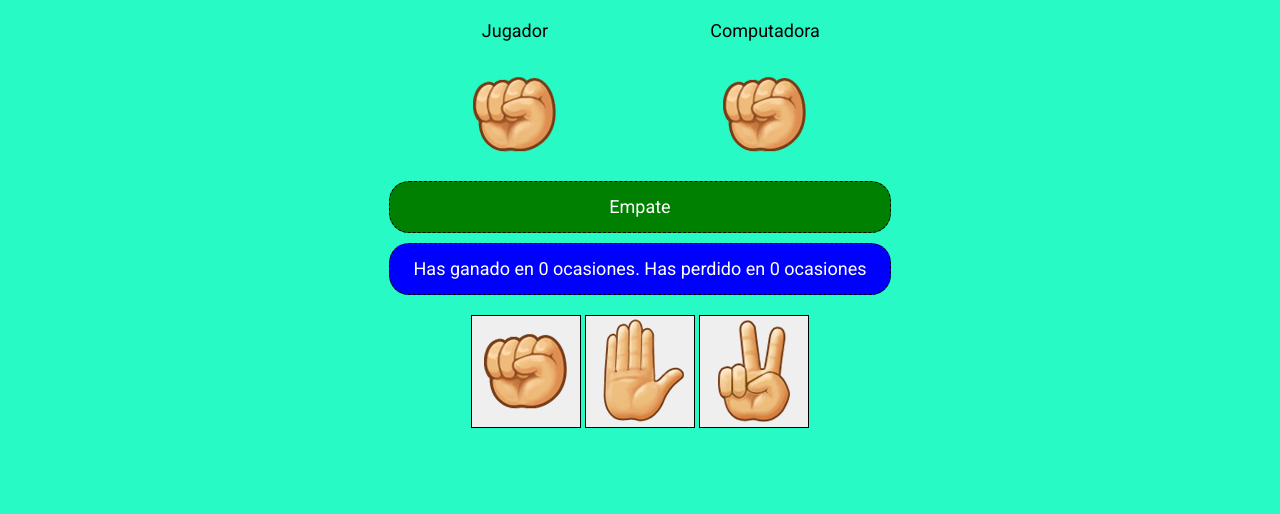
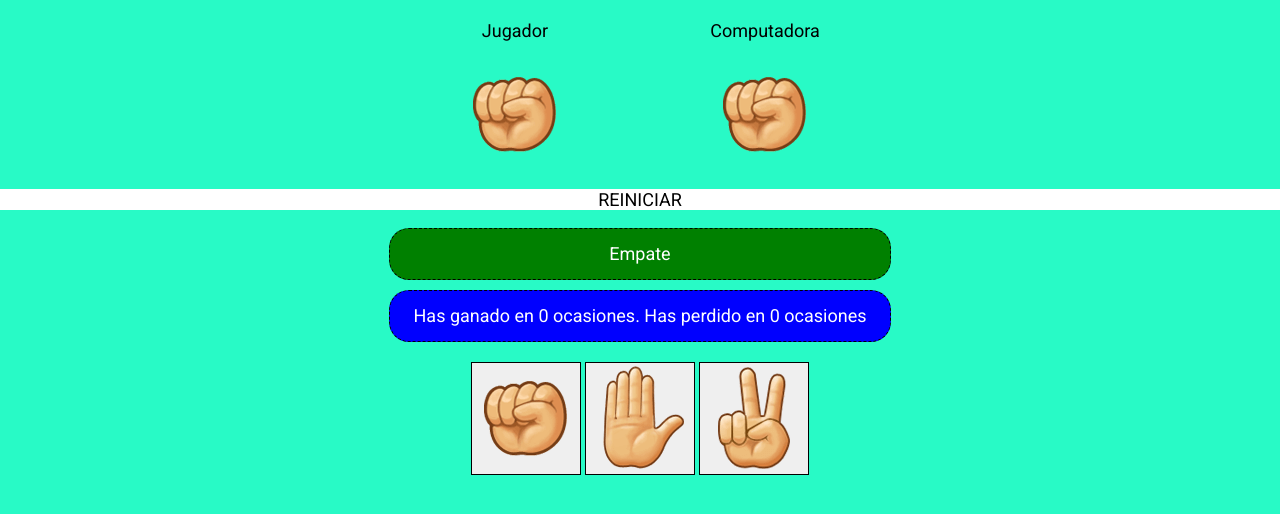
Before and after one commit to xduvax/juego-ppt, a plain HTML site: page index.html in a window 1280 px wide. Shown: the part 88-602 px from the top of the page. Drawn offline with Linux system fonts and the light colour scheme.

Commit message:
agregado boton reiniciar

```diff
--- a/estilos.css
+++ b/estilos.css
@@ -12,8 +12,12 @@ body{
 	background-color: #28FAC6;
 	font-family: 'Roboto', sans-serif;
 }
-body > h1 {
+body > h1,
+#reiniciar{
 	color: #000;
+}
+#reiniciar{
+	background: #FFF;
 }
 section > button{
 	border: 1px solid #000;
--- a/index.html
+++ b/index.html
@@ -22,6 +22,7 @@
 		</div>
 	</section>
 
+	<p id="reiniciar">REINICIAR</p>
 	<p id="resultado">Empate</p>
 	<p id="score">Has ganado en <span id="ganados">0</span> ocasiones. Has perdido en <span id="perdidos">0</span> ocasiones</p>
 
```
